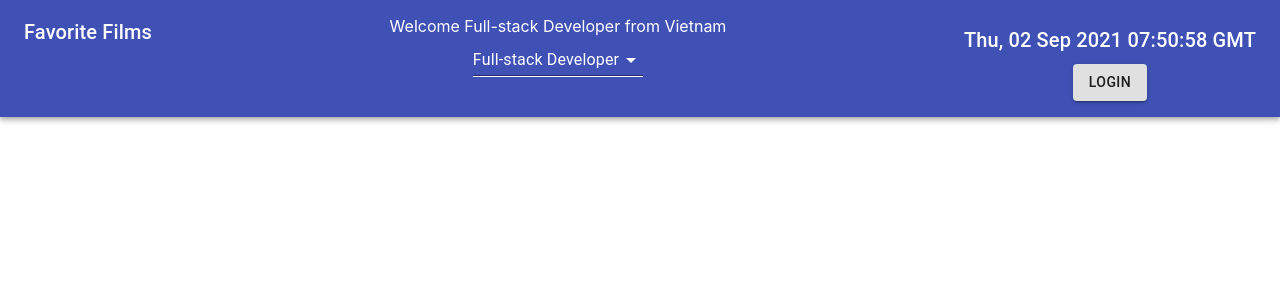
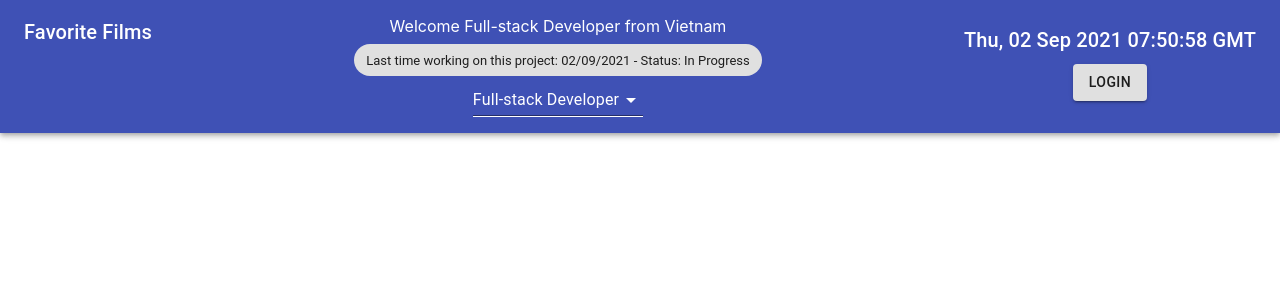
Before and after one commit to goinproduction/favorite-films, a React (Create React App) app: page / in a window 1280 px wide. Shown: the top 300 px of the page. Built offline with nearby package versions, Linux system fonts and the light colour scheme.

Commit message:
Destructure from ProgressContext

```diff
--- a/src/App.tsx
+++ b/src/App.tsx
@@ -1,7 +1,12 @@
-import './App.css'
+import './App.css';
 import Navbar from './components/Navbar';
+import ProgressContextProvider from './contexts/ProgressContext';
 function App() {
-    return <Navbar />;
+    return (
+        <ProgressContextProvider>
+            <Navbar />
+        </ProgressContextProvider>
+    );
 }
 
 export default App;
--- a/src/components/Navbar.tsx
+++ b/src/components/Navbar.tsx
@@ -1,45 +1,83 @@
-import { AppBar, Box, Button, FormControl, MenuItem, Select, Toolbar, Typography } from '@material-ui/core';
+import {
+    AppBar,
+    Box,
+    Button,
+    FormControl,
+    MenuItem,
+    Select,
+    Toolbar,
+    Typography,
+    Chip,
+} from '@material-ui/core';
 import WelcomeMessage from './WelcomeMessage';
-import { useState, ChangeEvent, useEffect } from 'react';
-import {createStyles, makeStyles, Theme} from '@material-ui/core/styles'
+import { useState, ChangeEvent, useEffect, useContext } from 'react';
+import { createStyles, makeStyles, Theme } from '@material-ui/core/styles';
+import { ProgressContext } from '../contexts/ProgressContext';
 
-const useStyles = makeStyles((theme: Theme) => createStyles({
+const useStyles = makeStyles((theme: Theme) =>
+    createStyles({
         positionSelect: {
             color: 'white',
-        borderBottom: '1px solid white'
-    }
-}))
+            borderBottom: '1px solid white',
+        },
+    })
+);
 
 const Navbar = () => {
     // styles
-    const classes = useStyles()
+    const classes = useStyles();
 
-    const [position, setPosition] = useState<string>('Full-stack Developer')
-    const [time, setTime] = useState<Date>(() => new Date(Date.now()))
+    // context
+    const { lastTime, status } = useContext(ProgressContext);
+
+    const [position, setPosition] = useState<string>('Full-stack Developer');
+    const [time, setTime] = useState<Date>(() => new Date(Date.now()));
 
     // useEffect
     useEffect(() => {
-		const timer = setInterval(() => setTime(new Date(Date.now())), 1000)
-		return () => clearInterval(timer)
-	}, [])
+        const timer = setInterval(() => setTime(new Date(Date.now())), 1000);
+        return () => clearInterval(timer);
+    }, []);
 
-    const onPositionChange = (e: ChangeEvent<{
-        value: unknown}>) => {
-        setPosition(e.target.value as string)
-    }
+    const onPositionChange = (
+        e: ChangeEvent<{
+            value: unknown;
+        }>
+    ) => {
+        setPosition(e.target.value as string);
+    };
     return (
         <AppBar position='static' color='primary'>
             <Toolbar>
-                <Box display='flex' justifyContent='space-between' alignContent='center' width={1} py={2}>
+                <Box
+                    display='flex'
+                    justifyContent='space-between'
+                    alignContent='center'
+                    width={1}
+                    py={2}
+                >
                     <Typography variant='h6'>Favorite Films</Typography>
                     <Box textAlign='center'>
-                        <WelcomeMessage position={position}/>
+                        <WelcomeMessage position={position} />
+                        <Chip
+                            label={`Last time working on this project: ${lastTime} - Status: ${status}`}
+                        />
                         <Box mt={1}>
                             <FormControl>
-                            <Select value={position} onChange={onPositionChange} className={classes.positionSelect}>
-                                <MenuItem value='Full-stack Developer'>Full-stack Developer</MenuItem>
-                                <MenuItem value='Front-end Developer'>Front-end Developer</MenuItem>
-                                <MenuItem value='Back-end Developer'>Back-end Developer</MenuItem>
+                                <Select
+                                    value={position}
+                                    onChange={onPositionChange}
+                                    className={classes.positionSelect}
+                                >
+                                    <MenuItem value='Full-stack Developer'>
+                                        Full-stack Developer
+                                    </MenuItem>
+                                    <MenuItem value='Front-end Developer'>
+                                        Front-end Developer
+                                    </MenuItem>
+                                    <MenuItem value='Back-end Developer'>
+                                        Back-end Developer
+                                    </MenuItem>
                                 </Select>
                             </FormControl>
                         </Box>
@@ -56,6 +94,6 @@ const Navbar = () => {
             </Toolbar>
         </AppBar>
     );
-}
+};
 
 export default Navbar;
--- /dev/null
+++ b/src/contexts/ProgressContext.tsx
@@ -0,0 +1,23 @@
+import { createContext, ReactNode } from 'react';
+
+interface ProgressContextProviderProps {
+    children: ReactNode;
+}
+const defaultProgress = {
+    lastTime: '02/09/2021',
+    status: 'In Progress',
+};
+
+export const ProgressContext = createContext(defaultProgress);
+
+const ProgressContextProvider = ({
+    children,
+}: ProgressContextProviderProps) => {
+    return (
+        <ProgressContext.Provider value={defaultProgress}>
+            {children}
+        </ProgressContext.Provider>
+    );
+};
+
+export default ProgressContextProvider;
```
Also changed, not shown: src/index.tsx (+4 -4 lines). Lines whose indentation alone changed are shown as unchanged.
